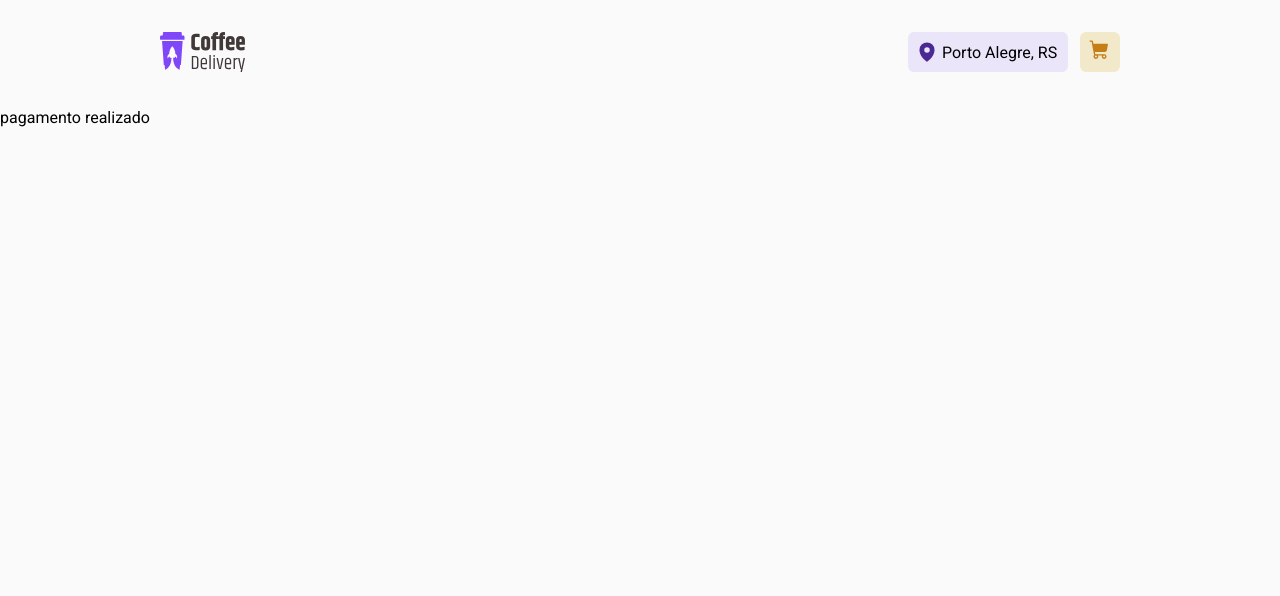
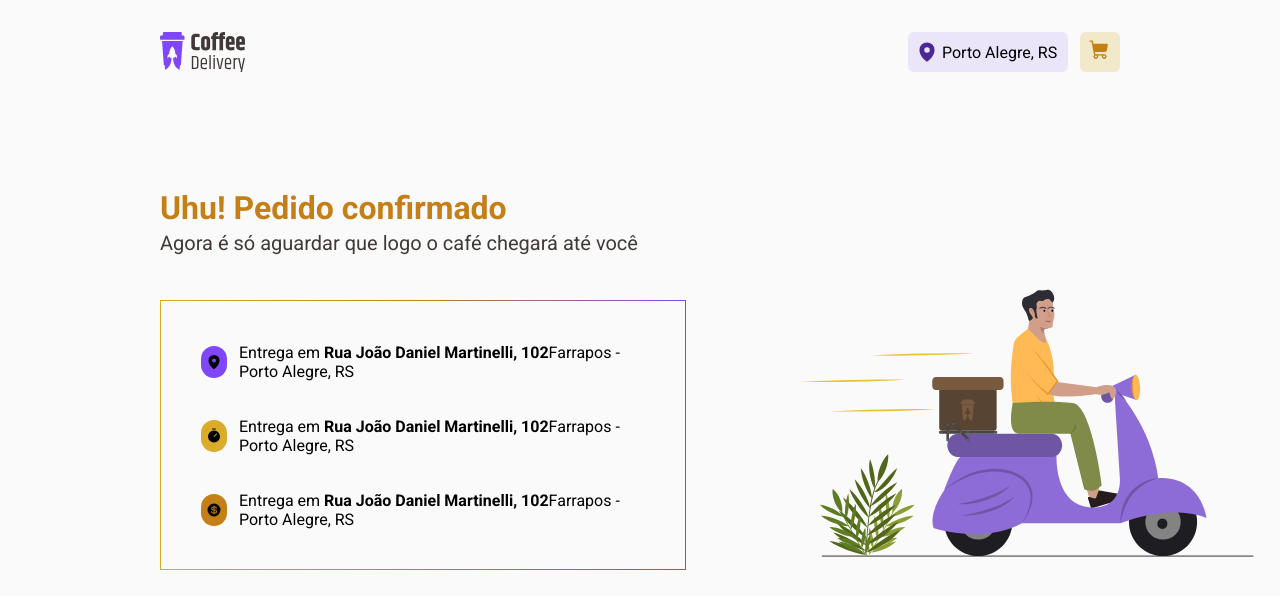
Before and after one commit to gustavobreack3257/coffe_delivery_react, a React (Vite) app: page /Payment/OrderStatus in a window 1280 px wide. Shown: the top 596 px of the page. Built offline with nearby package versions, Linux system fonts and the light colour scheme.

Commit message:
feat: finished screen OrderStatus

```diff
--- a/src/screens/Home/components/IntroductionCoffee/styles.ts
+++ b/src/screens/Home/components/IntroductionCoffee/styles.ts
@@ -62,10 +62,6 @@ export const MarketingContentContainer = styled.div`
   display: flex;
   justify-content: flex-start;
   align-items: center;
-
-  p {
-    flex: 1;
-  }
 `
 
 const BG_ICONS_COLOR = {
--- a/src/screens/OrderStatus/index.tsx
+++ b/src/screens/OrderStatus/index.tsx
@@ -1,7 +1,64 @@
+import * as S from './styles'
+
+import Illustration from '../../assets/Illustration.svg'
+import { MapPin, Timer, CurrencyDollar } from '@phosphor-icons/react'
 export function OrderStatus() {
   return (
-    <>
-      <p>pagamento realizado</p>
-    </>
+    <S.OrderStatusContainer>
+      <S.ContentContainer>
+        <S.OrderInfoContainer>
+          <S.TextOrderInfo>
+            <h3>Uhu! Pedido confirmado</h3>
+
+            <p>Agora é só aguardar que logo o café chegará até você</p>
+          </S.TextOrderInfo>
+
+          <S.OrderInfo>
+            <S.IconsInfoContainer>
+              <S.IconContentContainer>
+                <S.IconContainer bgIconColor="purple">
+                  <MapPin weight="fill" />
+                </S.IconContainer>
+
+                <p>
+                  Entrega em <strong>Rua João Daniel Martinelli, 102</strong>
+                  Farrapos - Porto Alegre, RS
+                </p>
+              </S.IconContentContainer>
+            </S.IconsInfoContainer>
+
+            <S.IconsInfoContainer>
+              <S.IconContentContainer>
+                <S.IconContainer bgIconColor="yellow">
+                  <Timer weight="fill" />
+                </S.IconContainer>
+
+                <p>
+                  Entrega em <strong>Rua João Daniel Martinelli, 102</strong>
+                  Farrapos - Porto Alegre, RS
+                </p>
+              </S.IconContentContainer>
+            </S.IconsInfoContainer>
+
+            <S.IconsInfoContainer>
+              <S.IconContentContainer>
+                <S.IconContainer bgIconColor="yellowDark">
+                  <CurrencyDollar weight="fill" />
+                </S.IconContainer>
+
+                <p>
+                  Entrega em <strong>Rua João Daniel Martinelli, 102</strong>
+                  Farrapos - Porto Alegre, RS
+                </p>
+              </S.IconContentContainer>
+            </S.IconsInfoContainer>
+          </S.OrderInfo>
+        </S.OrderInfoContainer>
+
+        <S.Illustration>
+          <img src={Illustration} alt="Ilustração" />
+        </S.Illustration>
+      </S.ContentContainer>
+    </S.OrderStatusContainer>
   )
 }
--- a/src/screens/OrderStatus/styles.ts
+++ b/src/screens/OrderStatus/styles.ts
@@ -0,0 +1,113 @@
+import styled, { css } from 'styled-components'
+
+export const OrderStatusContainer = styled.main`
+  display: flex;
+  flex: 1;
+  padding: 5rem 10rem;
+`
+export const ContentContainer = styled.div`
+  width: 100%;
+  height: 22.25rem;
+
+  display: grid;
+  grid-template-columns: 32.875rem 1fr;
+  gap: 6.375rem;
+`
+const BaseOrderInfo = styled.div`
+  display: flex;
+  flex: 1;
+`
+export const OrderInfoContainer = styled(BaseOrderInfo)`
+  gap: 2.5rem;
+  flex-direction: column;
+`
+export const Illustration = styled(BaseOrderInfo)`
+  align-items: flex-end;
+`
+export const TextOrderInfo = styled.div`
+  height: 4.5rem;
+
+  flex-direction: column;
+
+  h3 {
+    line-height: 130%;
+    ${({ theme }) => css`
+      font-family: ${theme.FONT_FAMILY.Baloo_2};
+      font-weight: ${theme.FONT_WEIGHT.EXTRA_BOLD};
+      font-size: ${theme.FONT_SIZE.TITLE_L}px;
+
+      color: ${theme['yellow-dark']};
+    `}
+  }
+
+  p {
+    line-height: 130%;
+    ${({ theme }) => css`
+      font-family: ${theme.FONT_FAMILY.ROBOTO};
+      font-weight: ${theme.FONT_WEIGHT.REGULAR};
+      font-size: ${theme.FONT_SIZE.TEXT_L}px;
+
+      color: ${theme['base-subtitle']};
+    `}
+  }
+`
+
+export const OrderInfo = styled.div`
+  height: 16.875rem;
+
+  display: flex;
+  flex-direction: column;
+  padding: 2.5rem;
+  gap: 2rem;
+  border: 1px solid;
+  border-image: linear-gradient(
+      to right,
+      ${(props) => props.theme.yellow},
+      ${(props) => props.theme['yellow-dark']},
+      ${(props) => props.theme.purple}
+    )
+    1;
+`
+export const IconsInfoContainer = styled.div`
+  width: 100%;
+  height: 11.875rem;
+
+  display: flex;
+  flex-direction: column;
+  gap: 2rem;
+`
+
+export const IconContentContainer = styled.div`
+  height: 2.625rem;
+
+  gap: 0.75rem;
+  display: flex;
+  flex-direction: row;
+  justify-content: flex-start;
+  align-items: center;
+`
+const BG_ICONS_COLOR = {
+  yellowDark: 'yellow-dark',
+  baseGray: 'base-text',
+  yellow: 'yellow',
+  purple: 'purple',
+} as const
+
+interface bgProps {
+  bgIconColor: keyof typeof BG_ICONS_COLOR
+}
+export const IconContainer = styled.div.withConfig({
+  shouldForwardProp: (prop) => prop === 'bgIconColor' || prop === 'children',
+})<bgProps>`
+  height: 2rem;
+  width: 2rem;
+
+  display: flex;
+  justify-content: center;
+  align-items: center;
+
+  border-radius: 1rem;
+
+  background-color: ${(props) =>
+    props.theme[BG_ICONS_COLOR[props.bgIconColor]]};
+`
```
Also changed, not shown: src/assets/Illustration.svg (added).
